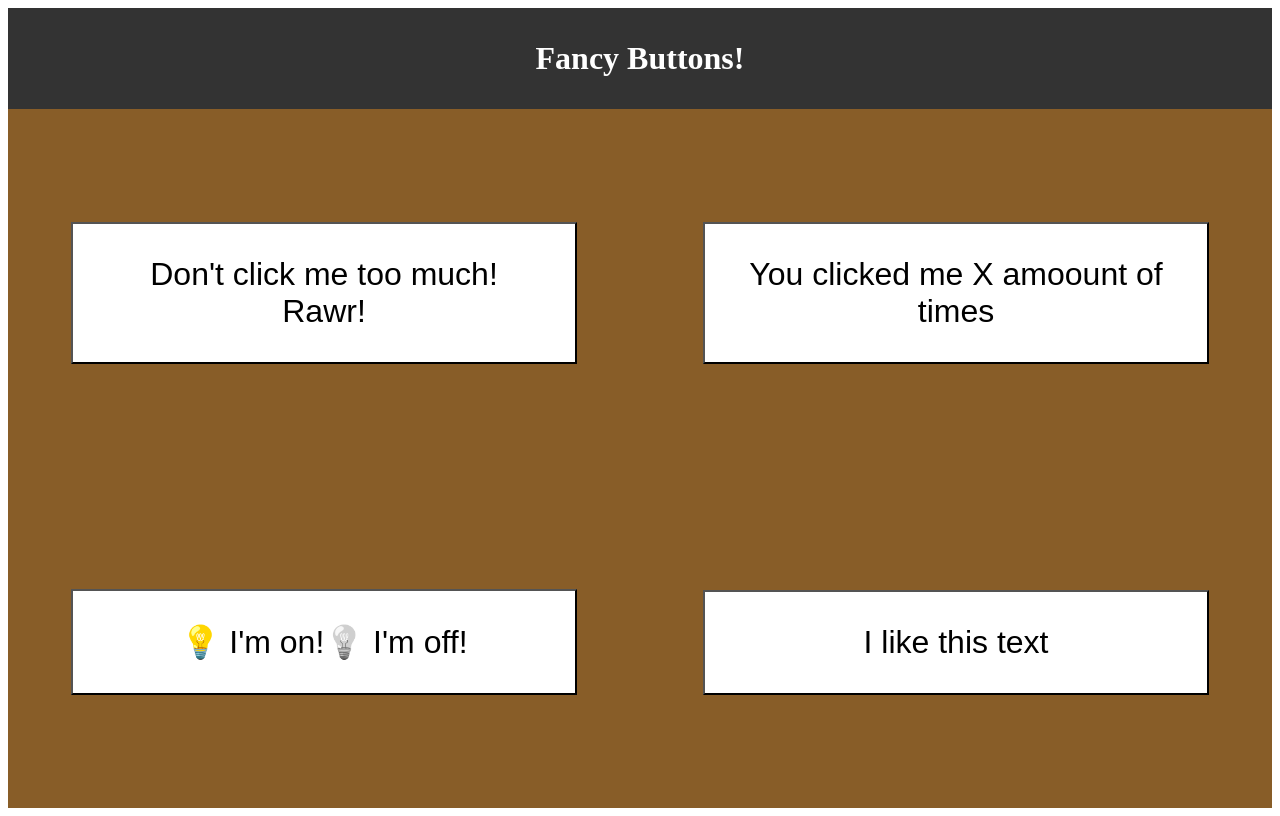
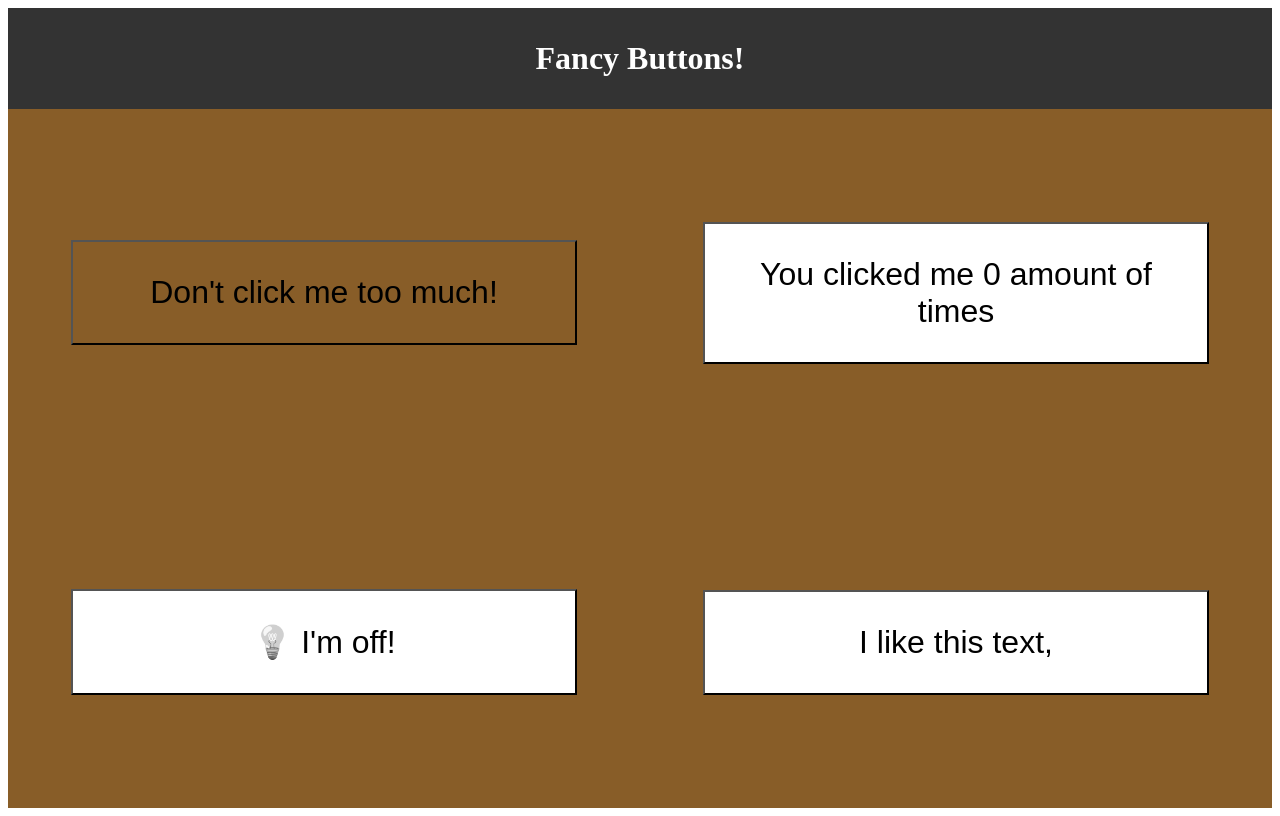
Before and after one commit to mustafa-bhm/Fancy-Buttons, a React (Create React App) app: page / in a window 1280 px wide. Built offline with nearby package versions, Linux system fonts and the light colour scheme.

Commit message:
handelclick function

```diff
--- a/src/components/AngryButton.js
+++ b/src/components/AngryButton.js
@@ -1,13 +1,28 @@
+import { setSelectionRange } from "@testing-library/user-event/dist/utils";
 import React, { useState } from "react";
 
 function AngryButton(props) {
-  const [anger, SetAnger] = useState();
+  const [anger, SetAnger] = useState(0);
+  const handelClick = () => {
+    if (anger < 1) {
+      SetAnger(anger + 0.1);
+    } else {
+      SetAnger(0);
+    }
+  };
   return (
-    <button className="AngryButton">
+    <button
+      className="AngryButton"
+      style={{ backgroundColor: `rgba(255,0,0,${anger})` }}
+      onClick={handelClick}
+    >
+      {/* {anger < 1 ? <span>Don't click me too much! </span> : <span>Rawr!</span>} */}
+      {anger < 1 && <span>Don't click me too much! </span>}
+      {anger > 1 && <span>Rawr!</span>}
       {/* If you have NOT reached the maximum */}
-      <span>Don't click me too much! </span>
+      {/* <span>Don't click me too much! </span> */}
       {/* If you HAVE reached the maximum */}
-      <span>Rawr!</span>
+      {/* <span>Rawr!</span> */}
     </button>
   );
 }
--- a/src/components/CounterButton.js
+++ b/src/components/CounterButton.js
@@ -1,9 +1,14 @@
 import React, { useState } from "react";
 
 function CounterButton(props) {
-  const [clickAmount, setClickAmount] = useState();
+  const [clickAmount, setClickAmount] = useState(0);
+  const handelClick = () => {
+    setClickAmount(clickAmount + 1);
+  };
   return (
-    <button className="CounterButton">You clicked me X amoount of times</button>
+    <button className="CounterButton" onClick={handelClick}>
+      You clicked me {clickAmount} amount of times
+    </button>
   );
 }
 
--- a/src/components/LightSwitchButton.js
+++ b/src/components/LightSwitchButton.js
@@ -1,17 +1,28 @@
 import React, { useState } from "react";
 
 function LightSwitchButton(props) {
-  const [light, setLight] = useState();
+  const [light, setLight] = useState("off");
+  const handelClick = () => {
+    if (light === "on") {
+      setLight("off");
+    } else {
+      setLight("on");
+    }
+  };
   return (
-    <button className="LightSwitchButton">
+    <button className="LightSwitchButton" onClick={handelClick}>
       {/* When the state is on */}
-      <span className="on">
-        <i>💡</i> I'm on!
-      </span>
+      {light === "on" && (
+        <span className="on">
+          <i>💡</i> I'm on!
+        </span>
+      )}
+      {light === "off" && (
+        <span className="off">
+          <i>💡</i> I'm off!
+        </span>
+      )}
       {/* When the state is off */}
-      <span className="off">
-        <i>💡</i> I'm off!
-      </span>
     </button>
   );
 }
--- a/src/components/TextRepeaterButton.js
+++ b/src/components/TextRepeaterButton.js
@@ -1,11 +1,11 @@
 import React, { useState } from "react";
 
 function TextRepeaterButton(props) {
-  const [repetitions, setRepetitions] = useState();
-  return (
-    <button className="TextRepeaterButton">
-      <span> I like this text</span>
-    </button>
-  );
+  const [repetitions, setRepetitions] = useState(1);
+  const textAarray = [];
+  for (let i = 0; i < repetitions; i++) {
+    textAarray.push(<span key={i}> I like this text, </span>);
+  }
+  return <button className="TextRepeaterButton">{textAarray}</button>;
 }
 export default TextRepeaterButton;
```
